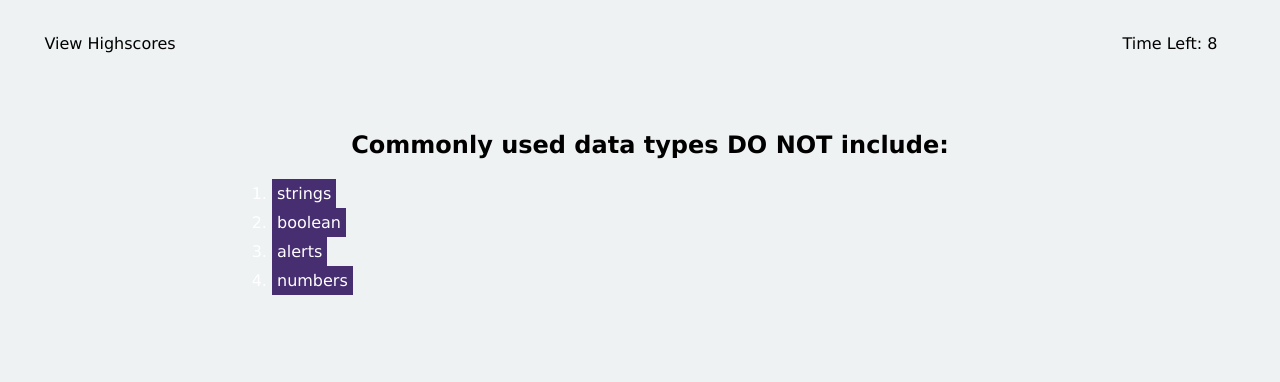
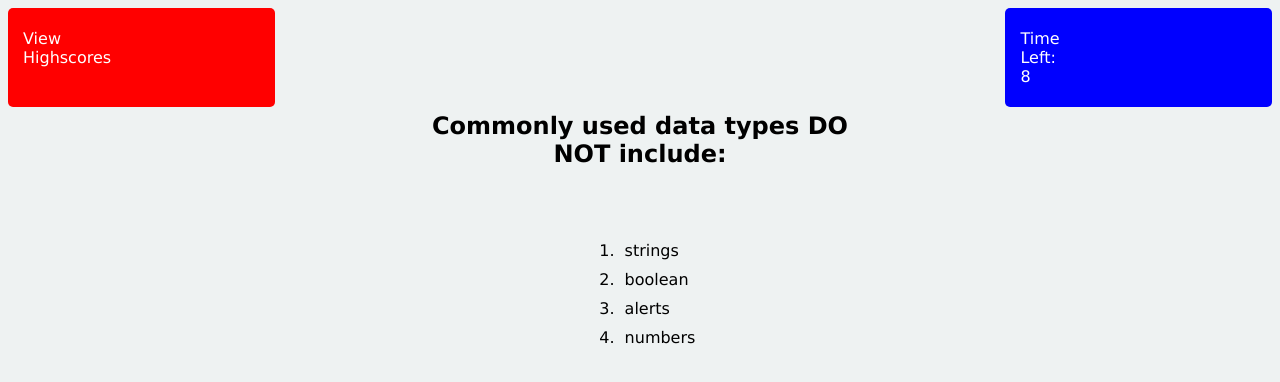
Before and after one commit to vikboyechko/code-quiz, a plain HTML site: page index.html in a window 1280 px wide. Both pictures are taken after a click on the button "Begin Quiz". Drawn offline with Linux system fonts and the light colour scheme.

Commit message:
midway progress commit

```diff
--- a/script.js
+++ b/script.js
@@ -49,7 +49,7 @@ function newQuestion() {
                 console.log(userTotal)
             }
 
-            if (questionCount > allQuestions.length - 1) {
+            if (questionCount < allQuestions.length - 1) {
                 questionCount++;
                 newQuestion();
             } else {
@@ -128,4 +128,4 @@ var question5 = {
 
 
 
-var allQuestions = [question1, question2, question3];
+var allQuestions = [question1, question2, question3, question4, question5];
--- a/style.css
+++ b/style.css
@@ -4,37 +4,59 @@ body {
 }
 main {
     display: grid;
-    grid-template-columns: 1fr 20px 4fr 20px 1fr;
+    grid-template-columns: 1.5fr 10px 4fr 10px 1.5fr;
 }
 
 section {
     padding-top:5%;
+    display: grid;
+    grid-template-columns: 1fr 4fr 1fr;
+    padding-bottom: 50px;
 }
+
+
 
 h2 {
     text-align: center;
+    grid-column-start: 2;
 
 }
 
 
-li {
-    background-color:#472e71;
-    color:white;
-    width:fit-content;
-    padding:5px;
+ol {
+    grid-column-start: 2;
+    align-self: center;
+    justify-self: center;
+    /* text-align: left; */
+    list-style-type: decimal;
+}
+
+ol li::marker {
+    color: black;       /* Ensures the marker (number) is black */
+    font-size: 1em;     /* Adjust the size of the marker as needed */
 
 }
 
-li::before {
-    background-color: #472e71;
-    padding-left: 30px;
+ol li {
+    /* background-color:#472e71; */
+    /* color:white; */
+    padding:5px;
 }
+
 
 li:hover {
     background-color:grey;
+    border-radius: 5px;
+    color: white;
+}
+
+.intro-text {
+    grid-column-start: 3;
+    align-self: center;
 }
 
 button {
+    grid-column-start: 2;
     justify-self: center;
     text-align: center;
     background-color: #472e71;
@@ -42,7 +64,7 @@ button {
     padding: 5px 10px;
     border:none;
     margin-top: 15px;
-    font-size:medium;
+    font-size: large;
     border-radius: 5px;
 
 }
@@ -53,19 +75,34 @@ button:hover {
 
 .question p {
     text-align: center;
+    grid-column-start: 2;
 }
 
 .view-highscores {
     grid-column-start: 1;
     justify-self: center;
+    background-color: red;
+    color: white;
+    padding: 5px 15px;
+    border-radius: 5px;
+}
+
+.view-highscores:hover {
+    background-color: #666;
 }
 
 .question {
     grid-column-start: 3;
-    grid-column-end: 5;
     align-self: center;
+    margin-top: -50px;
+
 }
+
 .timer {
     grid-column-start: 5;
     justify-self: center;
+    background-color: blue;
+    color: white;
+    padding: 5px 15px;
+    border-radius: 5px;
 }
```
